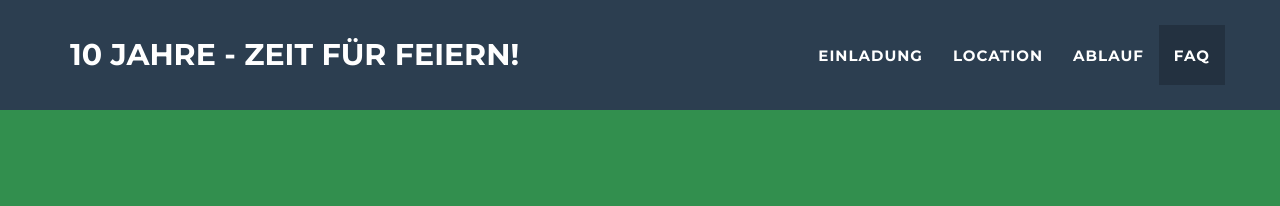
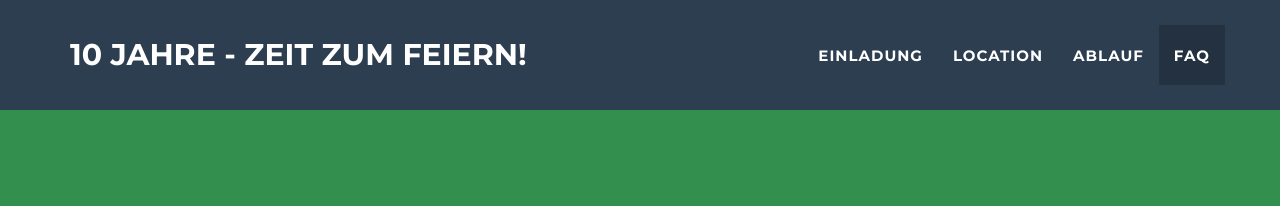
Before and after one commit to Sosian/sosian.github.io, a Jekyll site: the page built from index.html, in a window 1280 px wide. Shown: the top 206 px of the page. Built offline with Jekyll 4.4.1, drawn with Linux system fonts in a browser that asks for light colours.

Commit message:
Change header text

```diff
--- a/_config.yml
+++ b/_config.yml
@@ -1,5 +1,5 @@
 # Site settings
-title: 10 Jahre - Zeit für Feiern!
+title: 10 Jahre - Zeit zum Feiern!
 url:
 description: "Florian und Fanny Hochzeit"
 skills: "28.08.2021"
```
